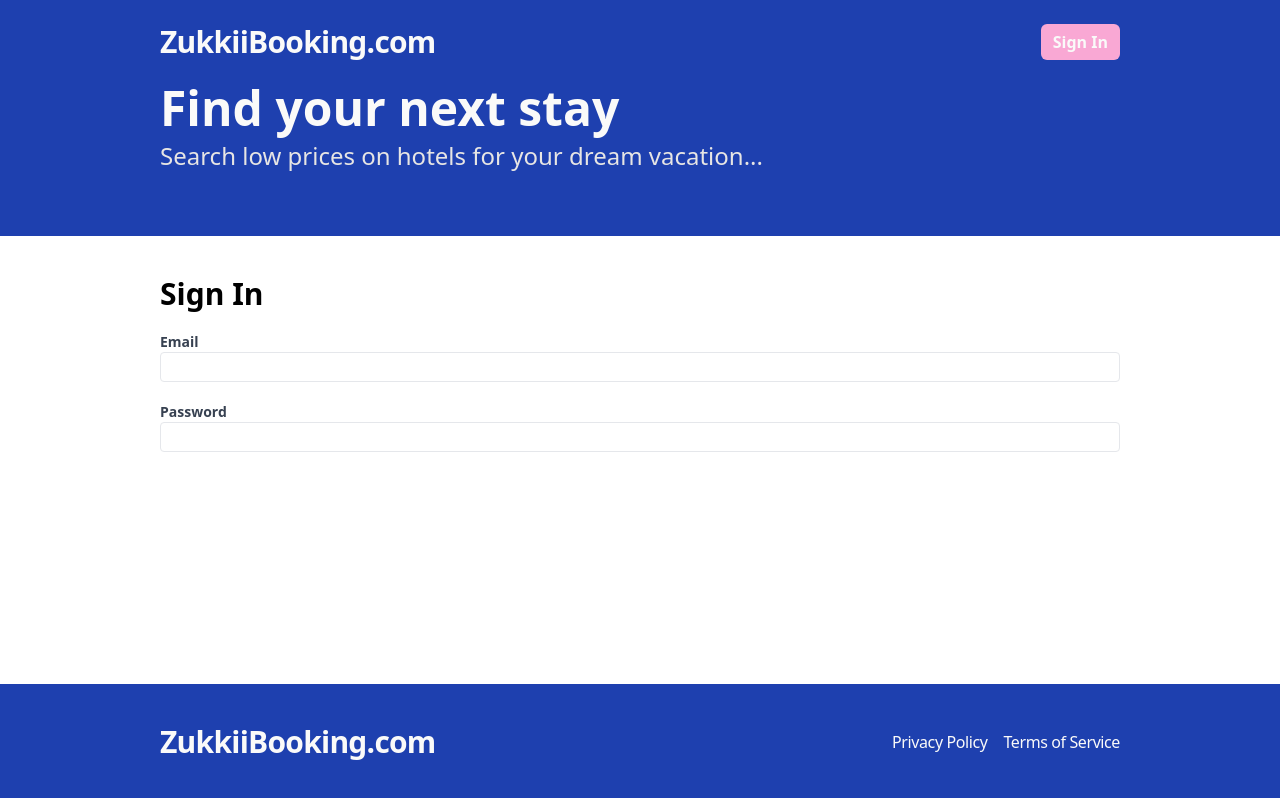
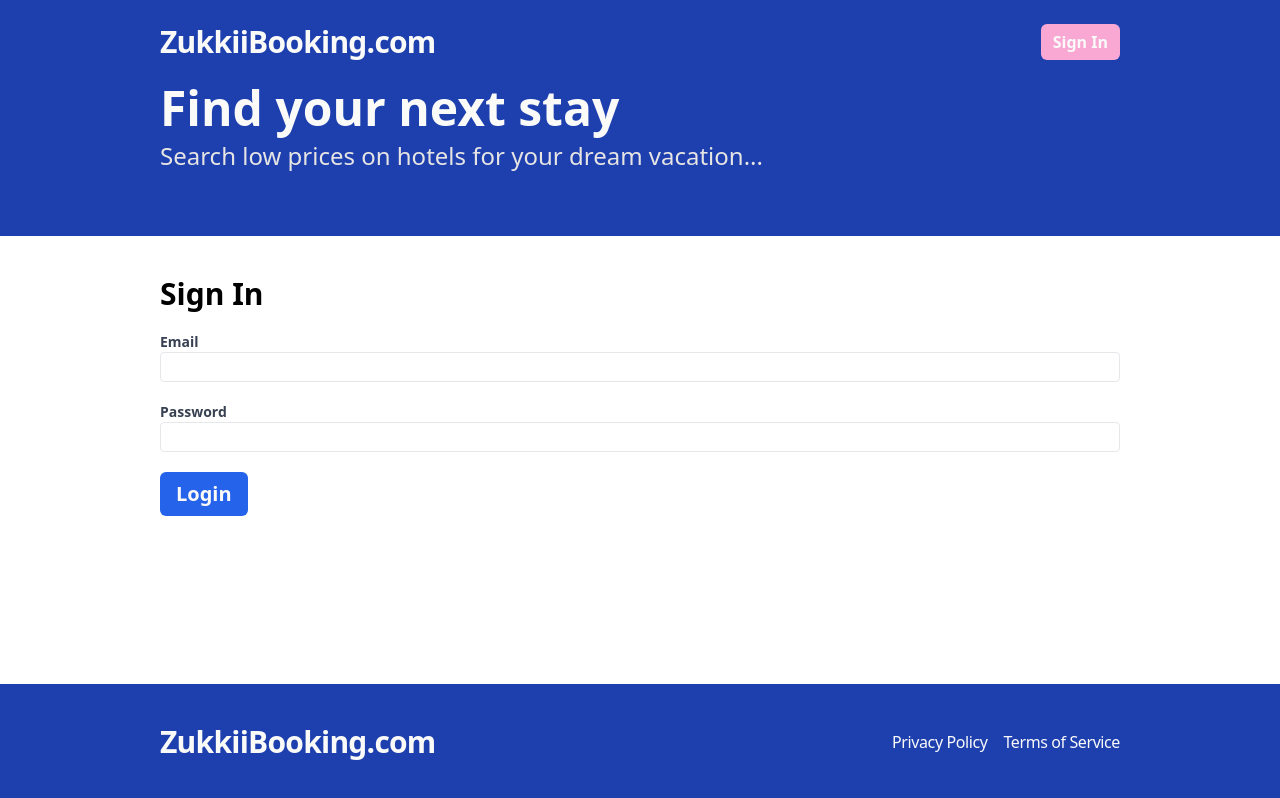
Before and after one commit to KaiIemsawat/hotelBooking, a React (Vite) app in the folder frontend/: page /sign-in in a window 1280 px wide. Built offline with nearby package versions, Linux system fonts and the light colour scheme; no server answers.

Commit message:
signIn toast, navigate

```diff
--- a/frontend/src/pages/SignIn.tsx
+++ b/frontend/src/pages/SignIn.tsx
@@ -1,6 +1,8 @@
 import { useForm } from "react-hook-form";
 import { useMutation } from "react-query";
 import * as apiClient from "../api-client";
+import { useAppContext } from "../contexts/AppContext";
+import { useNavigate } from "react-router-dom";
 
 export type SignInFormData = {
     email: string;
@@ -8,6 +10,8 @@ export type SignInFormData = {
 };
 
 const SignIn = () => {
+    const { showToast } = useAppContext();
+    const navigate = useNavigate();
     const {
         register,
         formState: { errors },
@@ -16,12 +20,14 @@ const SignIn = () => {
 
     const mutation = useMutation(apiClient.signIn, {
         onSuccess: async () => {
-            console.log("user has been signed in");
             // 1. Show toast
+            showToast({ message: "Sign in Successful", type: "SUCCESS" });
             // 2. Navigate to home page
+            navigate("/");
         },
         onError: (error: Error) => {
             // 1. Show toast
+            showToast({ message: error.message, type: "ERROR" });
         },
     });
 
@@ -65,6 +71,14 @@ const SignIn = () => {
                     </span>
                 )}
             </label>
+            <span>
+                <button
+                    type="submit"
+                    className="bg-blue-600 text-stone-50 py-2 px-4 rounded-md font-bold hover:bg-blue-400 text-xl"
+                >
+                    Login
+                </button>
+            </span>
         </form>
     );
 };
```
